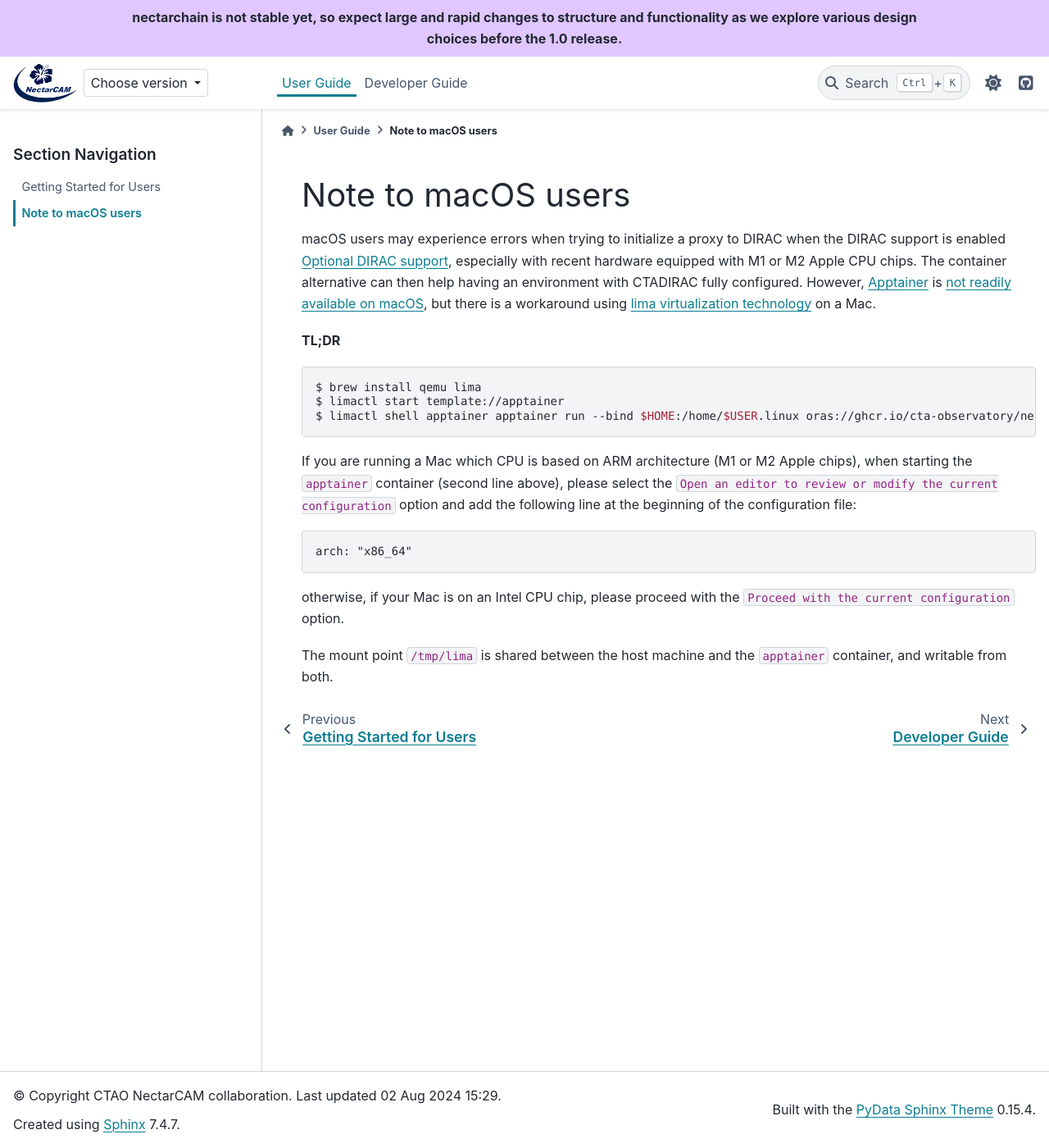
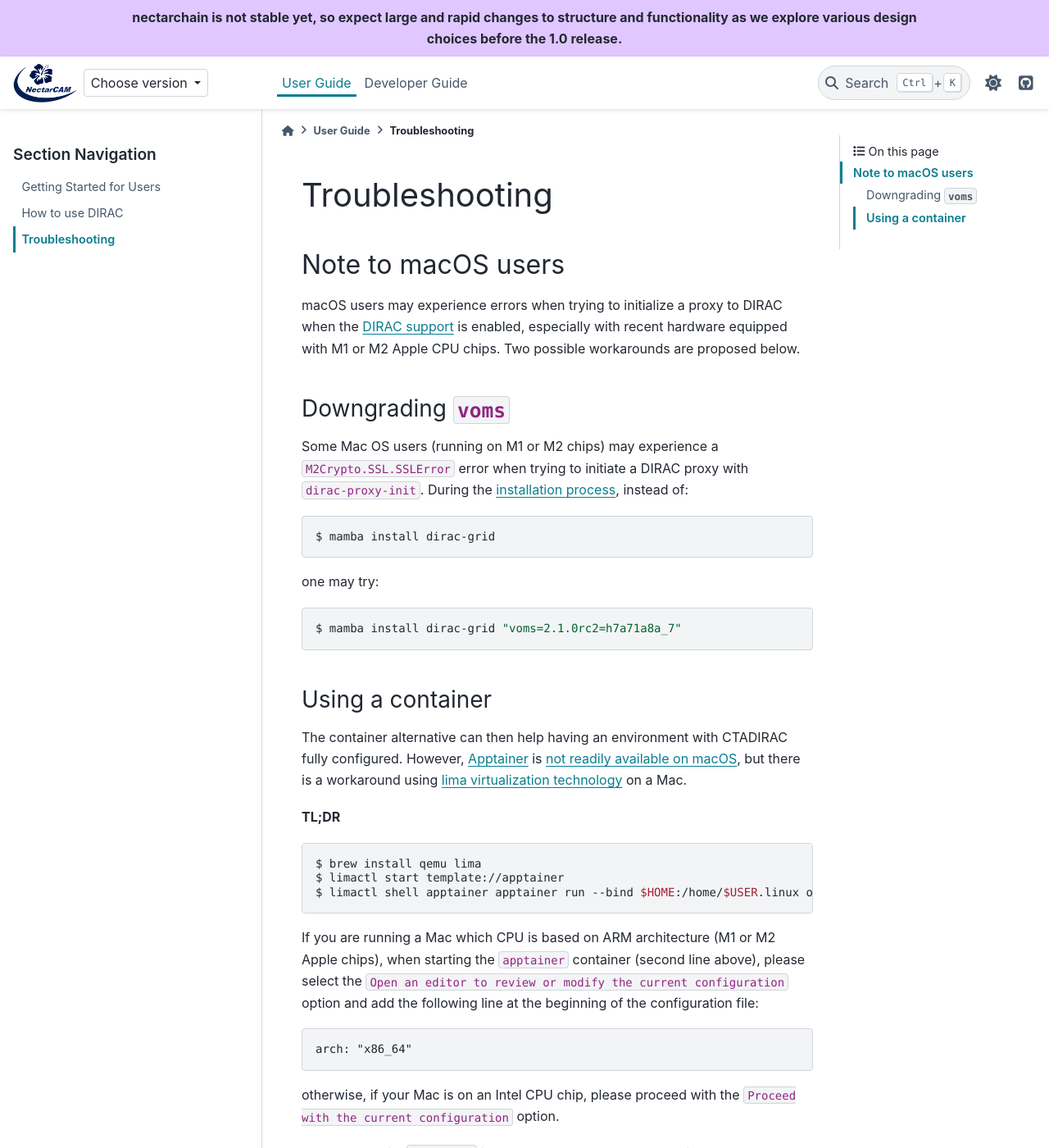
Before and after one commit to cta-observatory/nectarchain, a Sphinx documentation site: the page built from docs/user-guide/troubleshooting.rst, in a window 1280 px wide and 1400 px high. Shown: the whole window at 82% size. Built offline with Sphinx 7.4.7 and the PyData theme 0.15.4, drawn with Linux system fonts in a browser that asks for light colours; pages that are not in the unit, such as notebooks, are missing from menus; the version number could not be read and is left out.

Commit message:
Documentation (#146)
* Expand Troubelshooting section in doc, and put workarounds for DIRAC for Mac users in the same place.

* Add a quick documentation on DIRAC

* Expand doc on DIRAC

---------

Co-authored-by: Jean-Philippe Lenain <jlenain@in2p3.fr>

```diff
--- a/docs/user-guide/index.rst
+++ b/docs/user-guide/index.rst
@@ -7,4 +7,5 @@ User Guide
    :maxdepth: 2
 
    getting-started
+   howto-dirac
    troubleshooting
--- a/docs/user-guide/troubleshooting.rst
+++ b/docs/user-guide/troubleshooting.rst
@@ -1,9 +1,43 @@
 .. _troubleshooting:
+
+Troubleshooting
+===============
+
+.. _note_mac_users
 
 Note to macOS users
 -------------------
 
-macOS users may experience errors when trying to initialize a proxy to DIRAC when the DIRAC support is enabled :ref:`optional-dirac-support`, especially with recent hardware equipped with M1 or M2 Apple CPU chips. The container alternative can then help having an environment with CTADIRAC fully configured. However, `Apptainer <https://apptainer.org/>`_ is `not readily available on macOS <https://apptainer.org/docs/admin/main/installation.html#mac>`_, but there is a workaround using `lima virtualization technology <https://lima-vm.io/>`_ on a Mac.
+macOS users may experience errors when trying to initialize a proxy to DIRAC when the
+`DIRAC support <optional-dirac-support>`_ is enabled, especially with recent
+hardware equipped with M1 or M2 Apple CPU chips. Two possible workarounds are proposed
+below.
+
+Downgrading `voms`
+^^^^^^^^^^^^^^^^^^
+
+Some Mac OS users (running on M1 or M2 chips) may experience a ``M2Crypto.SSL.SSLError``
+error when trying to initiate a DIRAC proxy with ``dirac-proxy-init``. During the
+`installation process <optional-dirac-support>`_, instead of:
+
+.. code-block:: console
+
+   $ mamba install dirac-grid
+
+one may try:
+
+.. code-block:: console
+
+  $ mamba install dirac-grid "voms=2.1.0rc2=h7a71a8a_7"
+
+
+Using a container
+^^^^^^^^^^^^^^^^^
+
+The container alternative can then help having an environment with CTADIRAC fully configured.
+However, `Apptainer <https://apptainer.org/>`_ is `not readily available on macOS <https://apptainer.org/docs/admin/main/installation.html#mac>`_,
+but there is a workaround using `lima virtualization technology <https://lima-vm.io/>`_
+on a Mac.
 
 **TL;DR**
 
@@ -14,12 +48,17 @@ macOS users may experience errors when trying to initialize a proxy to DIRAC whe
    $ limactl shell apptainer apptainer run --bind $HOME:/home/$USER.linux oras://ghcr.io/cta-observatory/nectarchain:latest
 
 
-If you are running a Mac which CPU is based on ARM architecture (M1 or M2 Apple chips), when starting the ``apptainer`` container (second line above), please select the ``Open an editor to review or modify the current configuration`` option and add the following line at the beginning of the configuration file:
+If you are running a Mac which CPU is based on ARM architecture (M1 or M2 Apple chips),
+when starting the ``apptainer`` container (second line above), please select the
+``Open an editor to review or modify the current configuration`` option and add the
+following line at the beginning of the configuration file:
 
 .. code-block:: console
 
    arch: "x86_64"
 
-otherwise, if your Mac is on an Intel CPU chip, please proceed with the ``Proceed with the current configuration`` option.
+otherwise, if your Mac is on an Intel CPU chip, please proceed with the
+``Proceed with the current configuration`` option.
 
-The mount point ``/tmp/lima`` is shared between the host machine and the ``apptainer`` container, and writable from both.
+The mount point ``/tmp/lima`` is shared between the host machine and the ``apptainer``
+container, and writable from both.
```
Also changed, not shown: docs/developer-guide/getting-started.rst (+2 -13 lines), docs/user-guide/howto-dirac.rst (added, +105 -0 lines).
